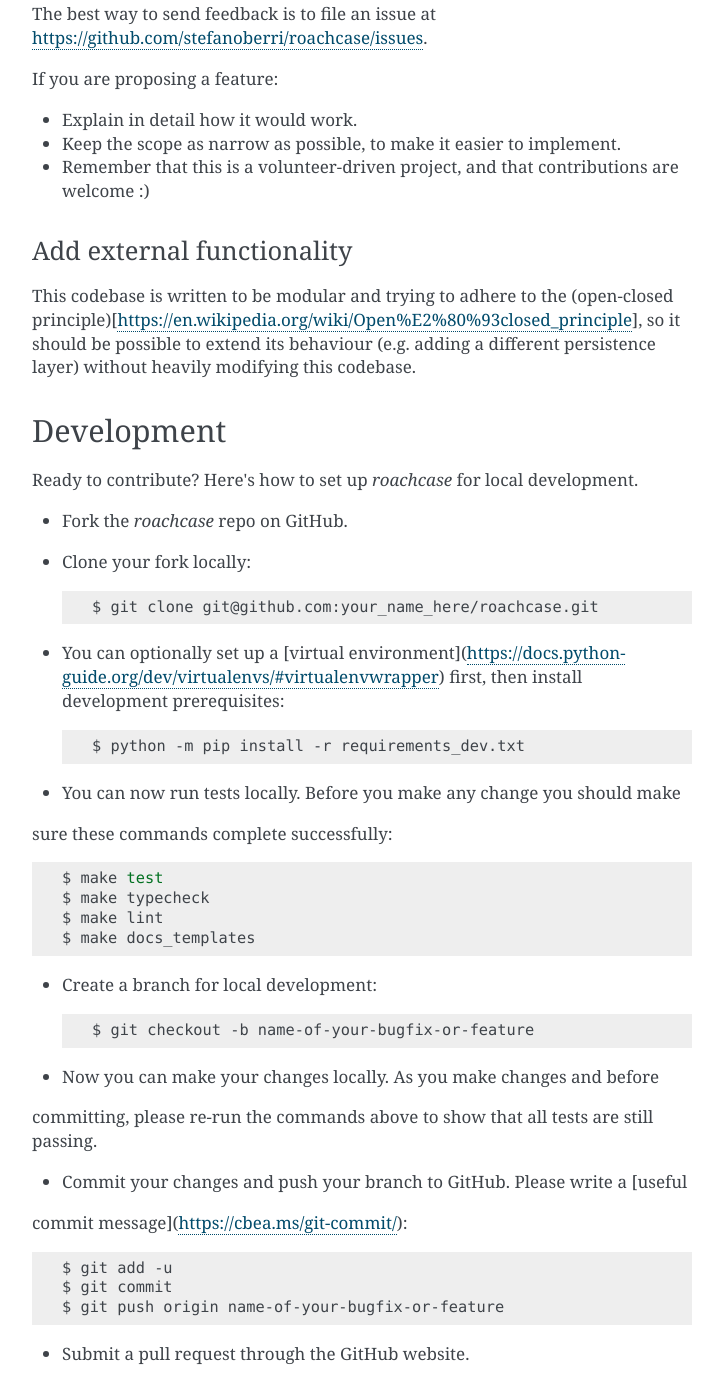
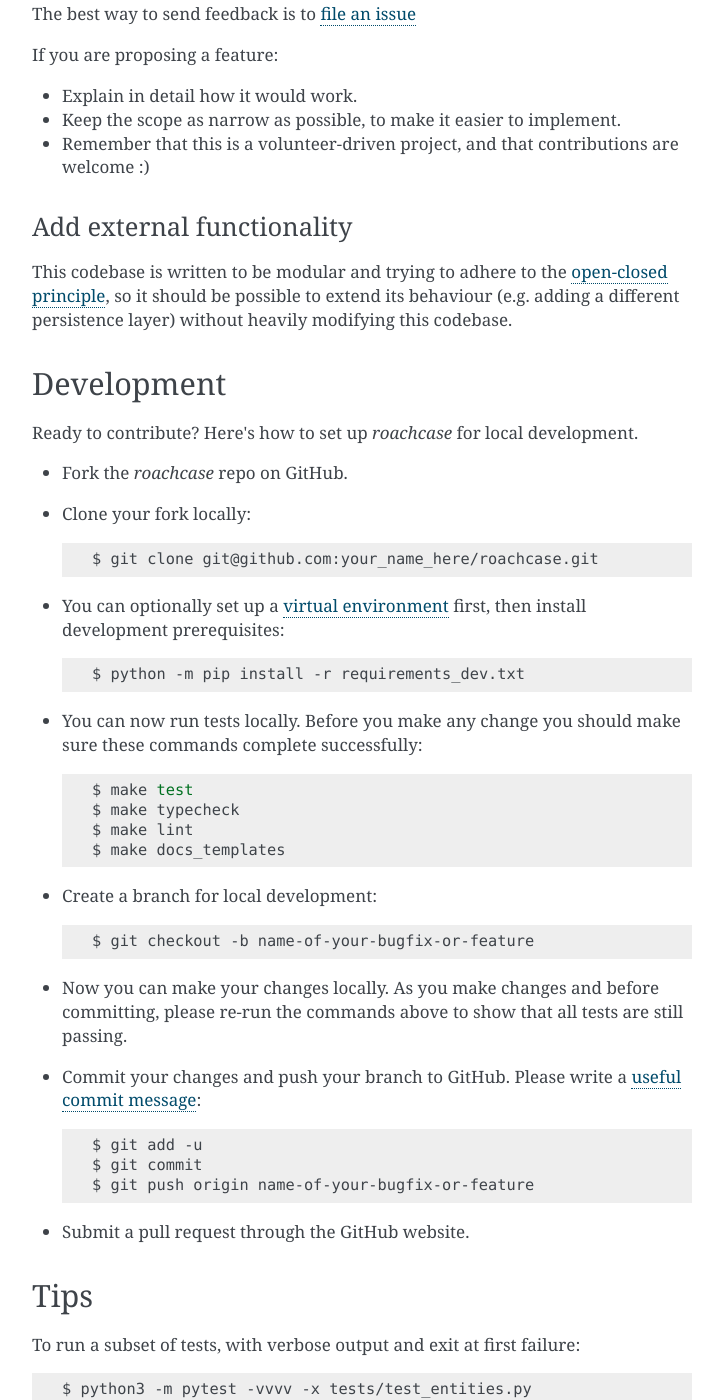
Before and after one commit to stefanoberri/roachcase, a Sphinx documentation site: the page built from docs/contributing.rst, in a window 1280 px wide and 1400 px high, scrolled down 576 px. Shown: the whole window, without its empty margins (388-1111 px from the left). Built offline with Sphinx 7.4.7, drawn with Linux system fonts in a browser that asks for light colours; some of the changed lines change nothing that is shown; some of the changed text lies outside the part shown.

Commit message:
Fix links, add version in documentation

```diff
--- a/CONTRIBUTING.rst
+++ b/CONTRIBUTING.rst
@@ -15,7 +15,7 @@ Types of Contributions
 Report Bugs
 ~~~~~~~~~~~
 
-Report bugs at https://github.com/stefanoberri/roachcase/issues.
+If you find a bug, please `file an issue`_
 
 If you are reporting a bug, please include:
 
@@ -26,7 +26,9 @@ If you are reporting a bug, please include:
 Submit Feedback
 ~~~~~~~~~~~~~~~
 
-The best way to send feedback is to file an issue at https://github.com/stefanoberri/roachcase/issues.
+The best way to send feedback is to `file an issue`_
+
+.. _file an issue: https://github.com/stefanoberri/roachcase/issues
 
 If you are proposing a feature:
 
@@ -38,11 +40,11 @@ If you are proposing a feature:
 Add external functionality
 ~~~~~~~~~~~~~~~~~~~~~~~~~~
 
-This codebase is written to be modular and trying to adhere to the (open-closed
-principle)[https://en.wikipedia.org/wiki/Open%E2%80%93closed_principle], so it
-should be possible to extend its behaviour (e.g. adding a different persistence
-layer) without heavily modifying this codebase.
+This codebase is written to be modular and trying to adhere to the `open-closed
+principle`_, so it should be possible to extend its behaviour (e.g. adding a
+different persistence layer) without heavily modifying this codebase.
 
+.. _open-closed principle: https://en.wikipedia.org/wiki/Open%E2%80%93closed_principle
 
 Development
 -----------
@@ -54,14 +56,13 @@ Ready to contribute? Here's how to set up `roachcase` for local development.
 
     $ git clone git@github.com:your_name_here/roachcase.git
 
-* You can optionally set up a [virtual
-  environment](https://docs.python-guide.org/dev/virtualenvs/#virtualenvwrapper)
-  first, then install development prerequisites::
+* You can optionally set up a `virtual environment`_ first, then install
+  development prerequisites::
 
     $ python -m pip install -r requirements_dev.txt
 
 * You can now run tests locally. Before you make any change you should make
-sure these commands complete successfully::
+  sure these commands complete successfully::
 
     $ make test
     $ make typecheck
@@ -73,11 +74,11 @@ sure these commands complete successfully::
     $ git checkout -b name-of-your-bugfix-or-feature
 
 * Now you can make your changes locally. As you make changes and before
-committing, please re-run the commands above to show that all tests are still
-passing.
+  committing, please re-run the commands above to show that all tests are still
+  passing.
 
-* Commit your changes and push your branch to GitHub. Please write a [useful
-commit message](https://cbea.ms/git-commit/)::
+* Commit your changes and push your branch to GitHub. Please write a `useful
+  commit message`_::
 
     $ git add -u
     $ git commit
@@ -85,6 +86,9 @@ commit message](https://cbea.ms/git-commit/)::
 
 * Submit a pull request through the GitHub website.
 
+.. _virtual environment: https://docs.python-guide.org/dev/virtualenvs/#virtualenvwrapper
+.. _useful commit message: https://cbea.ms/git-commit/
+
 Tips
 ----
 
--- a/docs/conf.py
+++ b/docs/conf.py
@@ -55,7 +55,7 @@ author = "Stefano Berri"
 # the built documents.
 #
 # The full version, including alpha/beta/rc tags.
-release = "0.3.5"
+release = "0.3.6"
 # The short X.Y version.
 version = ".".join(release.split(".")[0:2])
 
```
